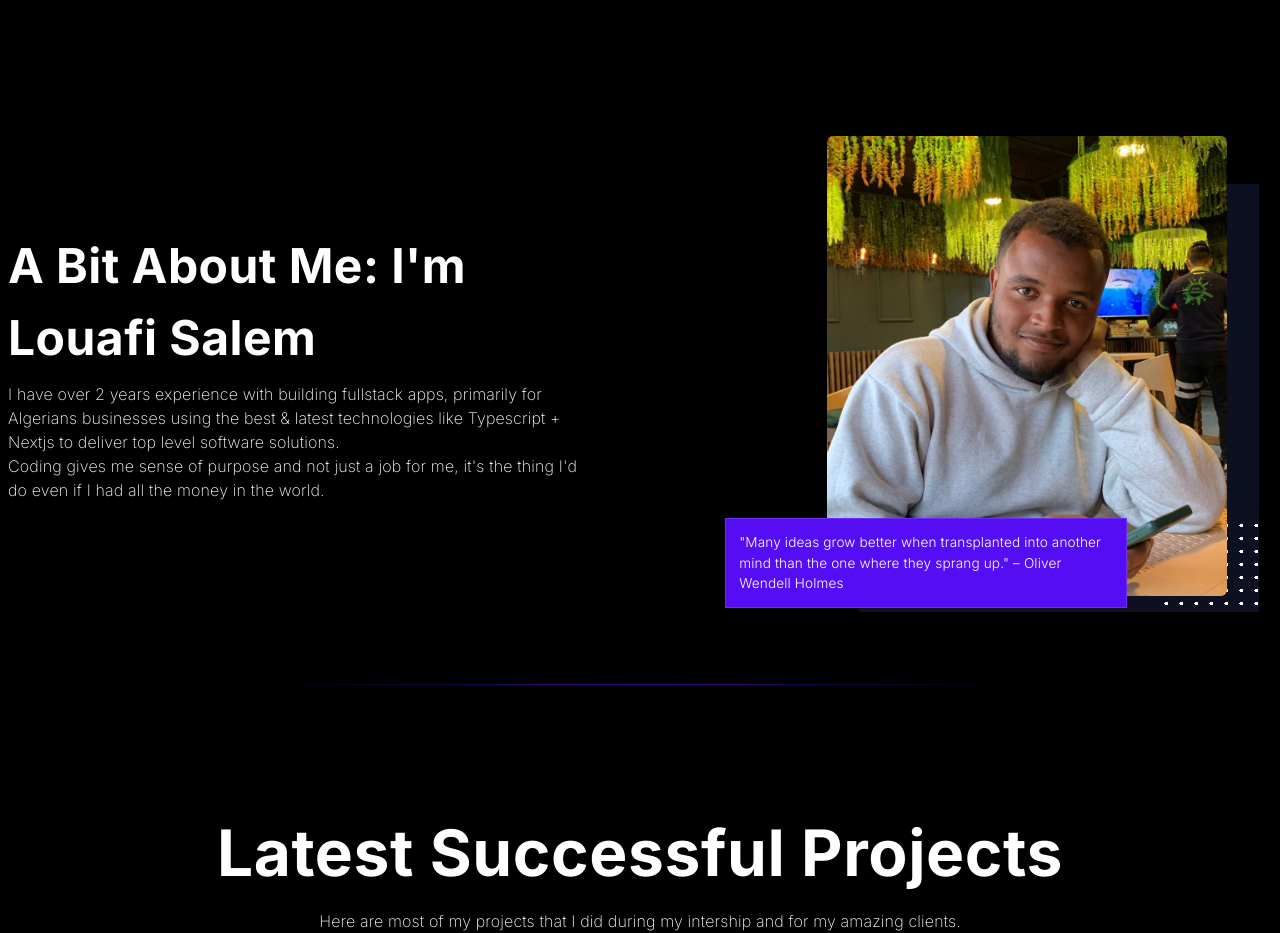
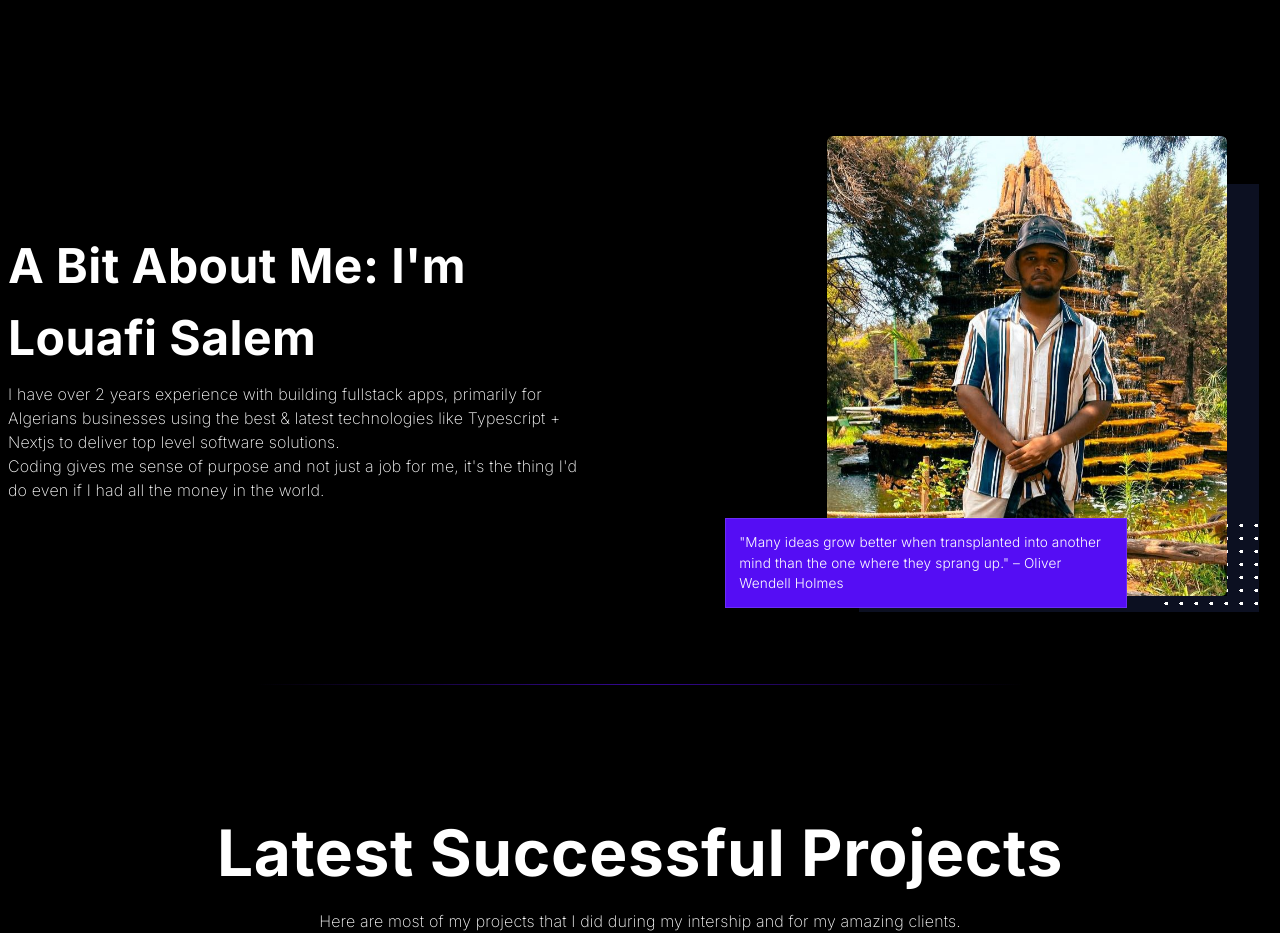
Before and after one commit to SalemDevLouy/personal-portfolio, a Next.js app: page / in a window 1280 px wide. Shown: the part 800-1733 px from the top of the page. Built offline with nearby package versions, Linux system fonts and the light colour scheme.

Commit message:
new commit

```diff
--- a/src/app/page.tsx
+++ b/src/app/page.tsx
@@ -166,7 +166,7 @@ gsap.registerPlugin(ScrollTrigger);
                                 zIndex: '2'
                             }}
                                 className='img cover'
-                                src='/img/myphoto.jpg'
+                                src='/img/mph1.jpg'
                                 alt="Personal Image" width={150} height={200}/>
                             <Box
                                 className='gradientBg absolute'
```
